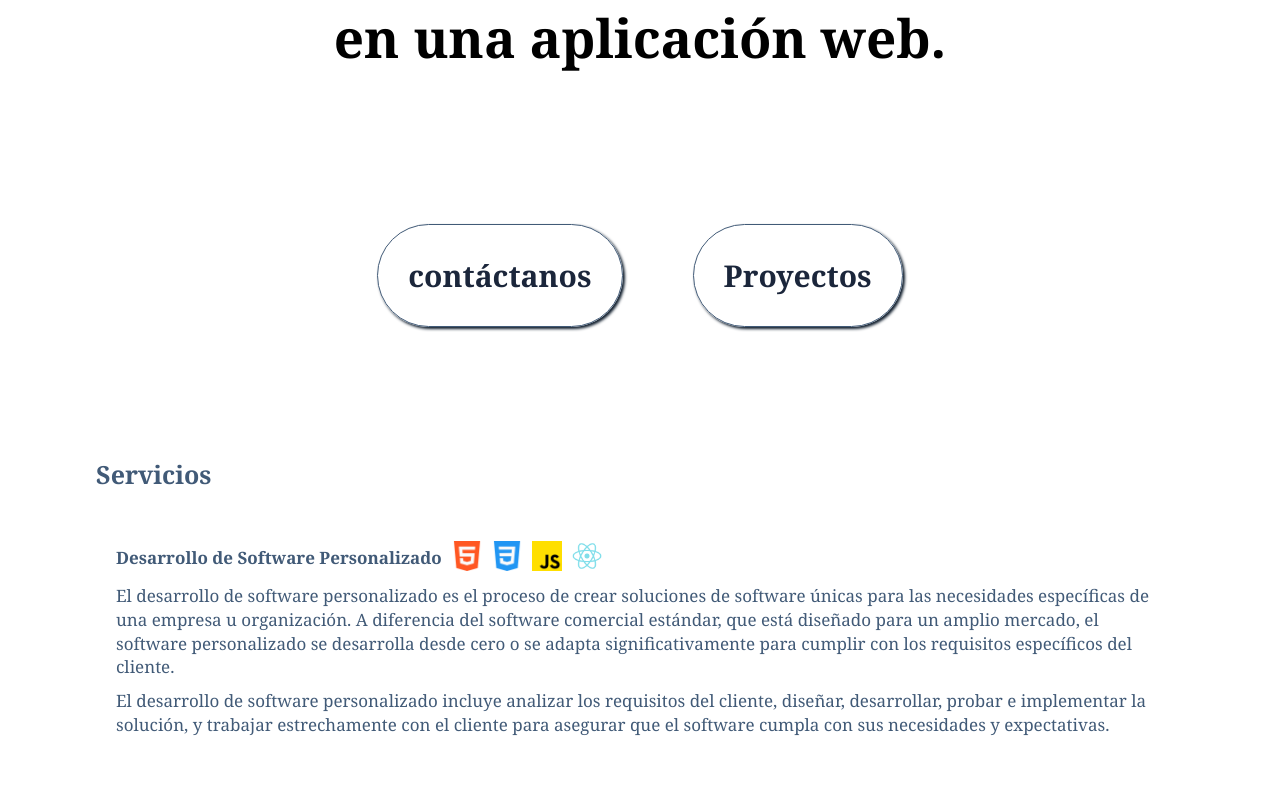
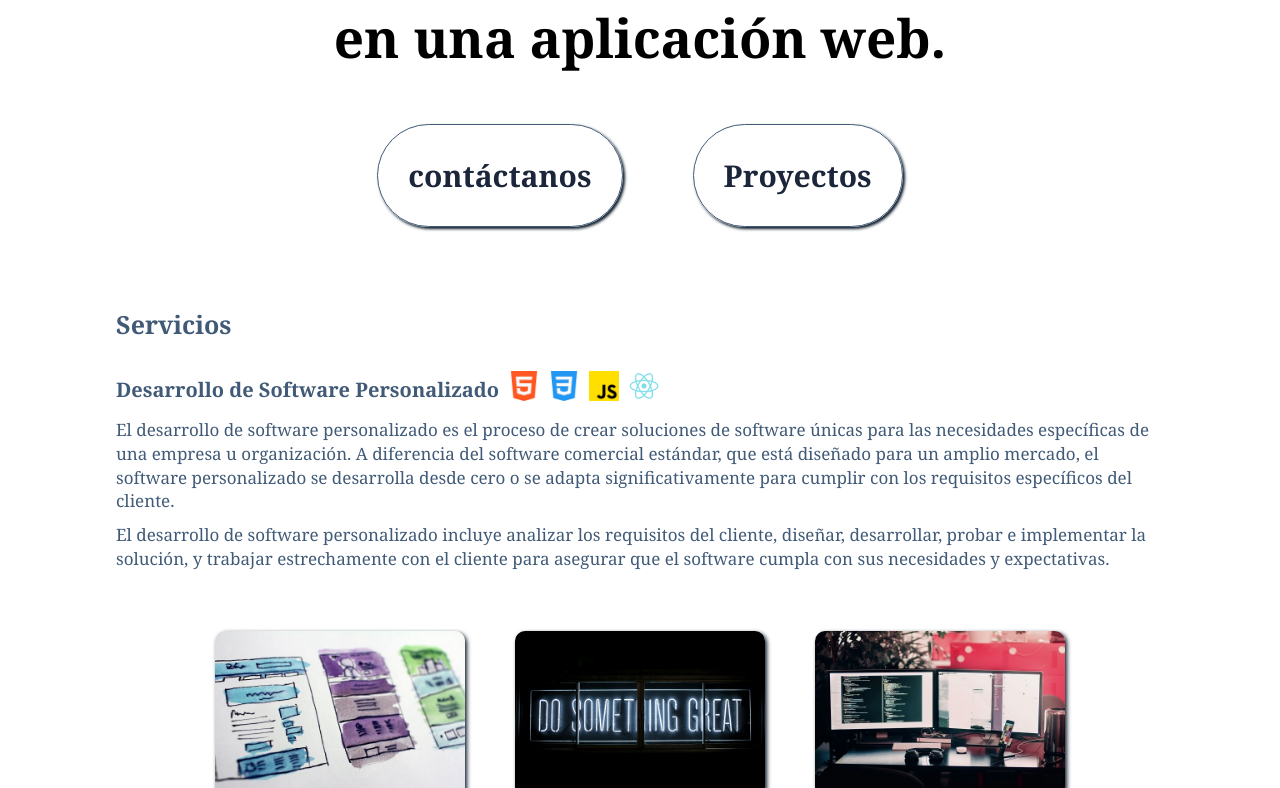
Before and after one commit to GeorgePhD/portfolio2024, a React (Vite) app: page / in a window 1280 px wide. Shown: the part 612-1400 px from the top of the page. Built offline with nearby package versions, Linux system fonts and the light colour scheme.

Commit message:
update: services subtitles fixed

```diff
--- a/src/App.css
+++ b/src/App.css
@@ -274,7 +274,9 @@ footer.footer p {
     margin: 3rem 0;
     gap: 7rem;
     /* border: 1px solid var(--secondary-color); */
-    padding: 10rem;
+    padding: 0 5rem;
+    /* padding-top: 0;
+    padding-bottom: 0; */
     /* box-shadow: 2px 2px 3px var(--box-shadow-color); */
     color: white;
 }
@@ -391,9 +393,9 @@ p.text-centered {
 
 
 /* services page starts here */
-.services,
-.blog__news {
-    max-width: 1400px;
+/* blog might be added to .services, .blog__news */
+.services {
+    max-width: 1200px;
     display: flex;
     flex-direction: row;
     justify-content: center;
@@ -404,6 +406,9 @@ p.text-centered {
     margin-top: 3rem;
 }
 
+h1.h1 {
+    margin-bottom: 0;
+}
 .service {
     padding: 2rem;
     /* border: 1px solid grey; */
@@ -413,11 +418,16 @@ p.text-centered {
 
 section.services article.service h2.h2,
 h2.blog__subtitle {
-    font-size: var(--p-font-size);
+    /* font-size: var(--p-font-size); */
+    font-size: var(--h2-font-size);
     /*  width: 25rem; */
 
 }
-
+div.page section.services h1.h1 {
+    width: 100%;
+    text-align: start;
+    padding: 2rem;
+}
 .service__1 {
     flex-basis: 100%;
 }
@@ -428,6 +438,7 @@ h2.blog__subtitle {
 
 .service__3 {
     flex-basis: 100%;
+    padding-top: 0;
 }
 
 .service__4 {
--- a/src/Components/Services.jsx
+++ b/src/Components/Services.jsx
@@ -8,9 +8,9 @@ import Image3 from '../../public/images/services__img (3).jpg'
 const Services = () => {
   return (
     <div className='page'>
-      <h1 className='h1'>Servicios</h1>
 
       <section className="services">
+      <h1 className='h1'>Servicios</h1>
         <article className="service service__3">
           <section className="service__content">
             <h2 className='h2'>Desarrollo de Software Personalizado</h2>
```
